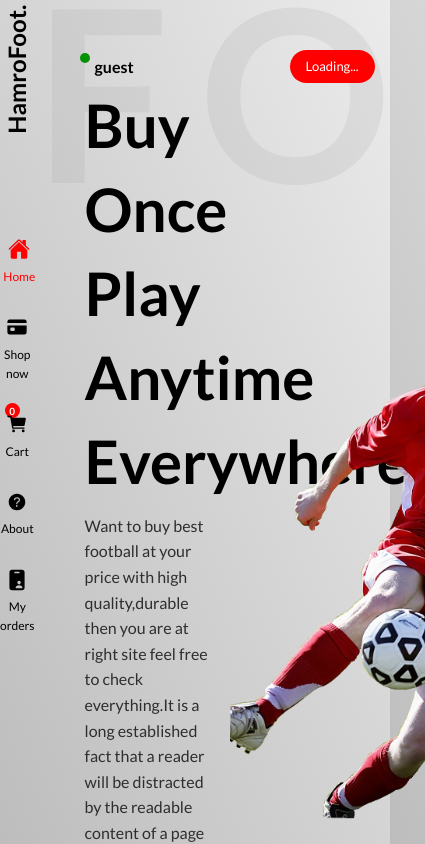
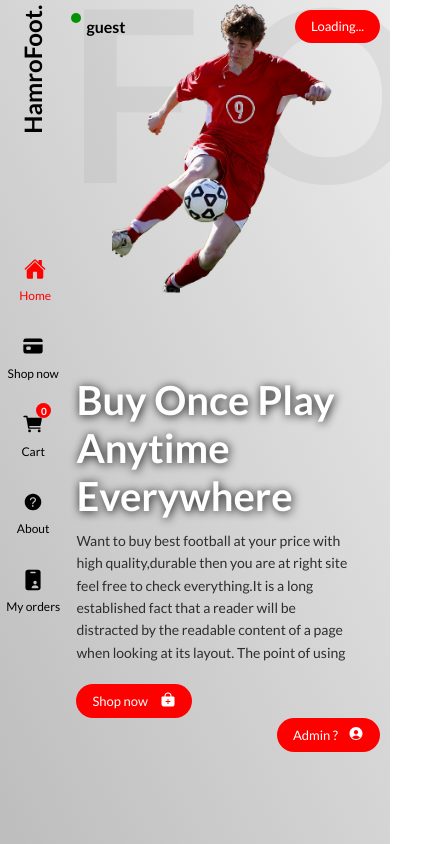
Before and after one commit to ftr9/hamroFootballEcommerce, a React (Create React App) app in the folder client/: page / in a window 390 px wide. Shown: the whole page, 425 px wide, since content can reach past the window. Built offline with nearby package versions, Linux system fonts and the light colour scheme; no server answers.

Commit message:
home and about page made responsive

```diff
--- a/client/src/components/Navbar.css
+++ b/client/src/components/Navbar.css
@@ -5,6 +5,7 @@
   flex-direction: column;
   list-style: none;
 }
+
 .Navbar li a {
   text-decoration: none;
   display: block;
--- a/client/src/components/pages/About.css
+++ b/client/src/components/pages/About.css
@@ -111,3 +111,50 @@
     transform: translateY(0);
   }
 }
+
+@media (max-width: 950px) {
+  .About {
+    padding: 2rem;
+  }
+}
+@media (max-width: 760px) {
+  .About {
+    overflow-y: scroll;
+  }
+  .About__services {
+    display: flex;
+    flex-direction: column;
+  }
+  .About__founder {
+    width: 90%;
+  }
+  .About__founder--left {
+    height: 15rem;
+    width: 15rem;
+  }
+  .About__founder--right {
+    width: 70%;
+  }
+}
+
+@media (max-width: 650px) {
+  .About__founder {
+    flex-direction: column;
+    margin-top: 2rem;
+  }
+  .About__founder--left {
+    margin-bottom: 2rem;
+  }
+  .About__founder--right {
+    width: 100%;
+    text-align: center;
+  }
+}
+@media (max-width: 420px) {
+  .About__founder {
+    padding: 0;
+  }
+  .About {
+    padding-left: 0;
+  }
+}
--- a/client/src/components/pages/Home.css
+++ b/client/src/components/pages/Home.css
@@ -3,6 +3,7 @@
   height: 100vh;
   position: relative;
   overflow: hidden;
+  width: 100%;
 }
 .Home::before {
   content: 'FOOTBALL';
@@ -39,6 +40,7 @@
 .Home__middle {
   display: flex;
   align-items: center;
+  position: relative;
 }
 
 .Home__middle--content {
@@ -99,3 +101,82 @@
     transform: translateX(0);
   }
 }
+
+@media (max-width: 1000px) {
+  .Home__middle--image img {
+    height: 55rem;
+  }
+}
+
+@media (max-width: 890px) {
+  .Home {
+    padding: 3rem;
+  }
+}
+@media (max-width: 850px) {
+  .Home {
+    width: 700px;
+  }
+}
+@media (max-width: 760px) {
+  .Home__middle--image img {
+    height: 50rem;
+  }
+  .Home__middle--contenttitle {
+    font-size: 4rem;
+  }
+  .Home {
+    width: 100%;
+  }
+  .Home__middle--content p {
+    font-size: 1.4rem;
+  }
+  .Home__middle {
+    height: 90vh;
+  }
+}
+@media (max-width: 650px) {
+  .Home {
+    padding: 1rem;
+  }
+}
+@media (max-width: 600px) {
+  .Home__middle--image img {
+    height: 40rem;
+  }
+}
+@media (max-width: 520px) {
+  .Home__middle {
+    flex-direction: column;
+    justify-content: flex-end;
+    height: 80vh;
+  }
+  .Home__middle--content {
+    width: 100%;
+  }
+  .Home__middle--image {
+    text-align: center;
+    width: 100%;
+    position: absolute;
+    top: -7rem;
+    left: 0;
+    z-index: -1;
+  }
+  .Home__middle--image img {
+    height: 32rem;
+    transform: translateX(-4rem);
+  }
+  .Home__middle--image {
+    text-align: right;
+  }
+  .Home__middle--content {
+    color: white;
+  }
+  .Home__middle--content p {
+    font-size: 1.4rem;
+  }
+  .Home__middle--contenttitle {
+    text-shadow: 1px 1px 10px black;
+    line-height: 1.2;
+  }
+}
```
